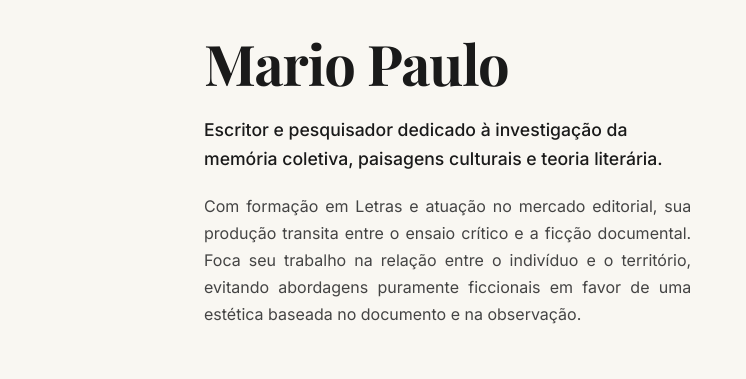
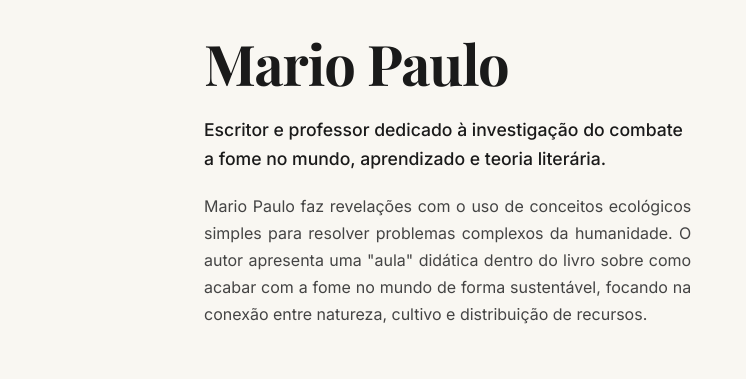
Before and after one commit to Felpsss1012/WebSite, a plain HTML site: page html/autor.html in a window 1280 px wide. Shown: the part 104-483 px from the top of the page, 0-746 px from the left. Drawn offline with nearby package versions, Linux system fonts and the light colour scheme; no server answers; grey boxes are pictures that could not be loaded; a web font is replaced by a local one.

Commit message:
Atualização novamente das informações do Mario Paulo

```diff
--- a/html/autor.html
+++ b/html/autor.html
@@ -30,12 +30,11 @@
         <section class="bio-intro">
             <div class="bio-intro-content">
                 <h1>Mario Paulo</h1>
-                <p class="bio-tagline">Escritor e pesquisador dedicado à investigação da memória coletiva, paisagens
-                    culturais e teoria literária.</p>
+                <p class="bio-tagline">Escritor e professor dedicado à investigação do combate a fome no mundo, aprendizado e teoria literária.</p>
                 <p class="bio-summary">
-                    Com formação em Letras e atuação no mercado editorial, sua produção transita entre o ensaio crítico
-                    e a ficção documental. Foca seu trabalho na relação entre o indivíduo e o território, evitando
-                    abordagens puramente ficcionais em favor de uma estética baseada no documento e na observação.
+                    Mario Paulo faz revelações com o uso de conceitos ecológicos simples para resolver problemas complexos da humanidade.
+                    O autor apresenta uma "aula" didática dentro do livro sobre como acabar com a fome no mundo de forma sustentável,
+                    focando na conexão entre natureza, cultivo e distribuição de recursos.
                 </p>
             </div>
             <figure class="bio-portrait">
```
Also changed, not shown: img/MP_foto.jpeg (added).
